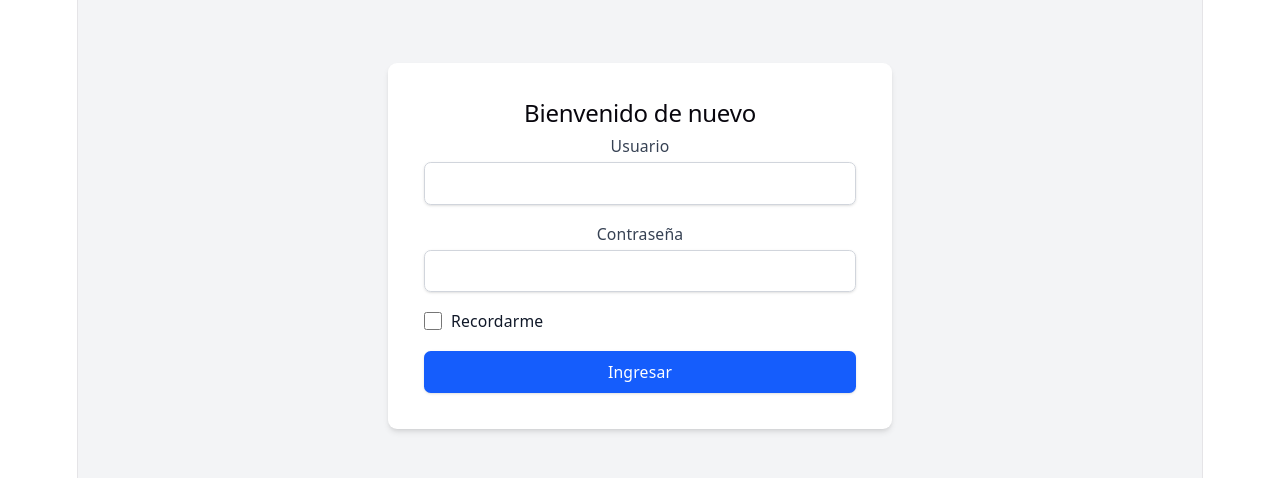
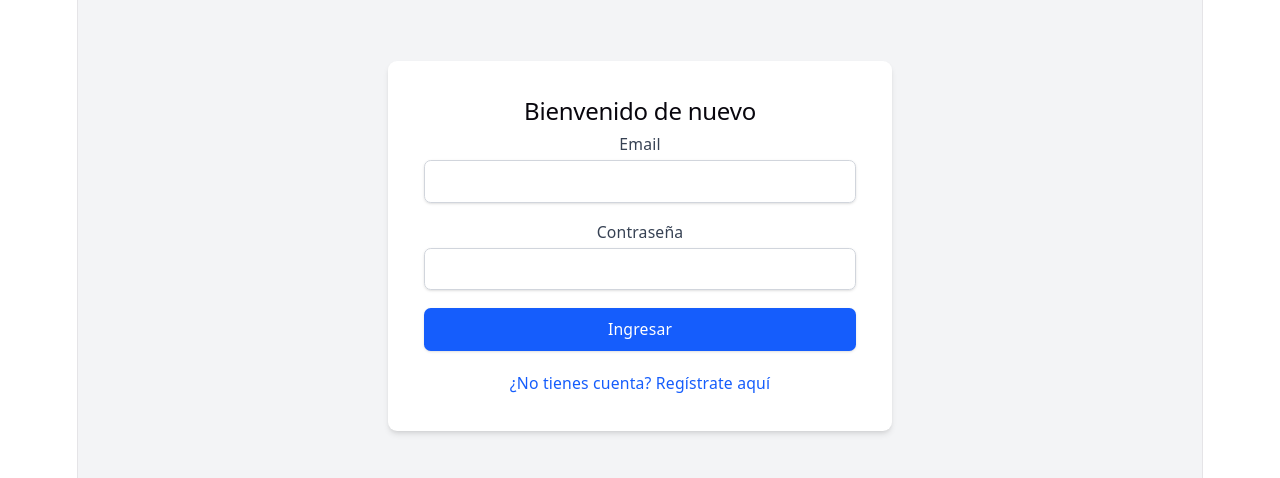
Before and after one commit to zkolsh/chujman, a React (Vite) app in the folder front/: page / in a window 1280 px wide. Shown: the part 154-632 px from the top of the page. Built offline with nearby package versions, Linux system fonts and the light colour scheme.

Commit message:
Ahora anda

```diff
--- a/front/src/App.jsx
+++ b/front/src/App.jsx
@@ -1,16 +1,42 @@
-import React, { useState } from 'react';
+import React, { useState, useEffect } from 'react';
 import Login from './Login';
+import Register from './Register';
 import Receta from './Receta';
 
 function App() {
   const [isLoggedIn, setIsLoggedIn] = useState(false);
+  const [authView, setAuthView] = useState('login');
+
+  useEffect(() => {
+    const token = localStorage.getItem('token');
+    if (token) {
+      setIsLoggedIn(true);
+    }
+  }, []);
+
+  const handleLogout = () => {
+    localStorage.removeItem('token');
+    setIsLoggedIn(false);
+    setAuthView('login');
+  };
 
   return (
     <div>
+
       {isLoggedIn ? (
-        <Receta onLogout={() => setIsLoggedIn(false)} />
+        <Receta onLogout={handleLogout} />
       ) : (
-        <Login onLoginSuccess={() => setIsLoggedIn(true)} />
+        authView === 'login' ? (
+          <Login
+            onLoginSuccess={() => setIsLoggedIn(true)}
+            onGoToRegister={() => setAuthView('register')}
+          />
+        ) : (
+          <Register
+            onRegisterSuccess={() => setIsLoggedIn(true)}
+            onGoToLogin={() => setAuthView('login')}
+          />
+        )
       )}
     </div>
   );
--- a/front/src/Login.jsx
+++ b/front/src/Login.jsx
@@ -1,6 +1,6 @@
-import React,{ useState } from 'react';
+import React, { useState } from 'react';
 
-function Login({ onLoginSuccess }) {
+function Login({ onLoginSuccess, onGoToRegister }) {
   const [user, setUser] = useState('');
   const [pass, setPass] = useState('');
   const [errorMsg, setErrorMsg] = useState('');
@@ -10,40 +10,40 @@ function Login({ onLoginSuccess }) {
 
     if (user.trim() === '' || pass.trim() === '') {
       setErrorMsg('usuario o password vacio');
-      return { success: false, message: 'usuario o password vacio' };
+      return;
     }
 
     if (pass.length <= 3) {
       setErrorMsg('password demasiado corto');
-      return { success: false, message: 'password demasiado corto' };
+      return;
     }
 
     setErrorMsg('');
 
     try {
-      const response = await fetch('/api/auth_login', {
+
+      const response = await fetch('http://localhost:55500/api/v1/auth/login', {
         method: 'POST',
         headers: {
           'Content-Type': 'application/json'
         },
         body: JSON.stringify({
-          username: user,
+          gmail: user,
           password: pass
         })
       });
 
       const data = await response.json();
 
-      if (response.ok) {
-        localStorage.setItem('token', data.token);
+      if (response.ok && data.success) {
+        localStorage.setItem('token', data.data.token);
         onLoginSuccess();
       } else {
-        setErrorMsg('No coinciden usuario y contraseña');
+        setErrorMsg(data.message || 'No coinciden usuario y contraseña');
       }
     } catch (error) {
       console.error("Error de conexión:", error);
-
-
+      setErrorMsg('Error de conexión con el servidor');
     }
   };
 
@@ -60,11 +60,9 @@ function Login({ onLoginSuccess }) {
 
         <form className="space-y-4">
           <div>
-            <label htmlFor="user" className="block text-sm font-medium text-gray-700">Usuario</label>
+            <label htmlFor="user" className="block text-sm font-medium text-gray-700">Email</label>
             <input
-              type="text"
-              id="user"
-              value={user}
+              type="text" id="user" value={user}
               onChange={(e) => setUser(e.target.value)}
               className="mt-1 block w-full px-4 py-2 border border-gray-300 rounded-md shadow-sm focus:ring-blue-500 focus:border-blue-500 sm:text-sm"
             />
@@ -73,29 +71,30 @@ function Login({ onLoginSuccess }) {
           <div>
             <label htmlFor="password" className="block text-sm font-medium text-gray-700">Contraseña</label>
             <input
-              type="password"
-              id="password"
-              value={pass}
+              type="password" id="password" value={pass}
               onChange={(e) => setPass(e.target.value)}
               className="mt-1 block w-full px-4 py-2 border border-gray-300 rounded-md shadow-sm focus:ring-blue-500 focus:border-blue-500 sm:text-sm"
             />
           </div>
 
-          <div className="flex items-center justify-between">
-            <div className="flex items-center">
-              <input id="remember-me" type="checkbox" className="h-4 w-4 text-blue-600 focus:ring-blue-500 border-gray-300 rounded" />
-              <label htmlFor="remember-me" className="ml-2 block text-sm text-gray-900"> Recordarme </label>
-            </div>
-          </div>
-
           <div>
             <button
               onClick={(e) => autenticar(e)}
-              className="w-full flex justify-center py-2 px-4 border border-transparent rounded-md shadow-sm text-sm font-medium text-white bg-blue-600 hover:bg-blue-700 focus:outline-none focus:ring-2 focus:ring-offset-2 focus:ring-blue-500 transition duration-150">
+              className="w-full flex justify-center py-2 px-4 border border-transparent rounded-md shadow-sm text-sm font-medium text-white bg-blue-600 hover:bg-blue-700 transition duration-150">
               Ingresar
             </button>
           </div>
         </form>
+
+        {/* Botoncito extra para ir al nuevo Register.jsx */}
+        <div className="mt-4 text-center">
+          <button
+            onClick={onGoToRegister}
+            className="text-sm text-blue-600 hover:text-blue-500"
+          >
+            ¿No tienes cuenta? Regístrate aquí
+          </button>
+        </div>
       </div>
     </div>
   );
```
Also changed, not shown: front/src/Register.jsx (line endings or trailing spaces).
